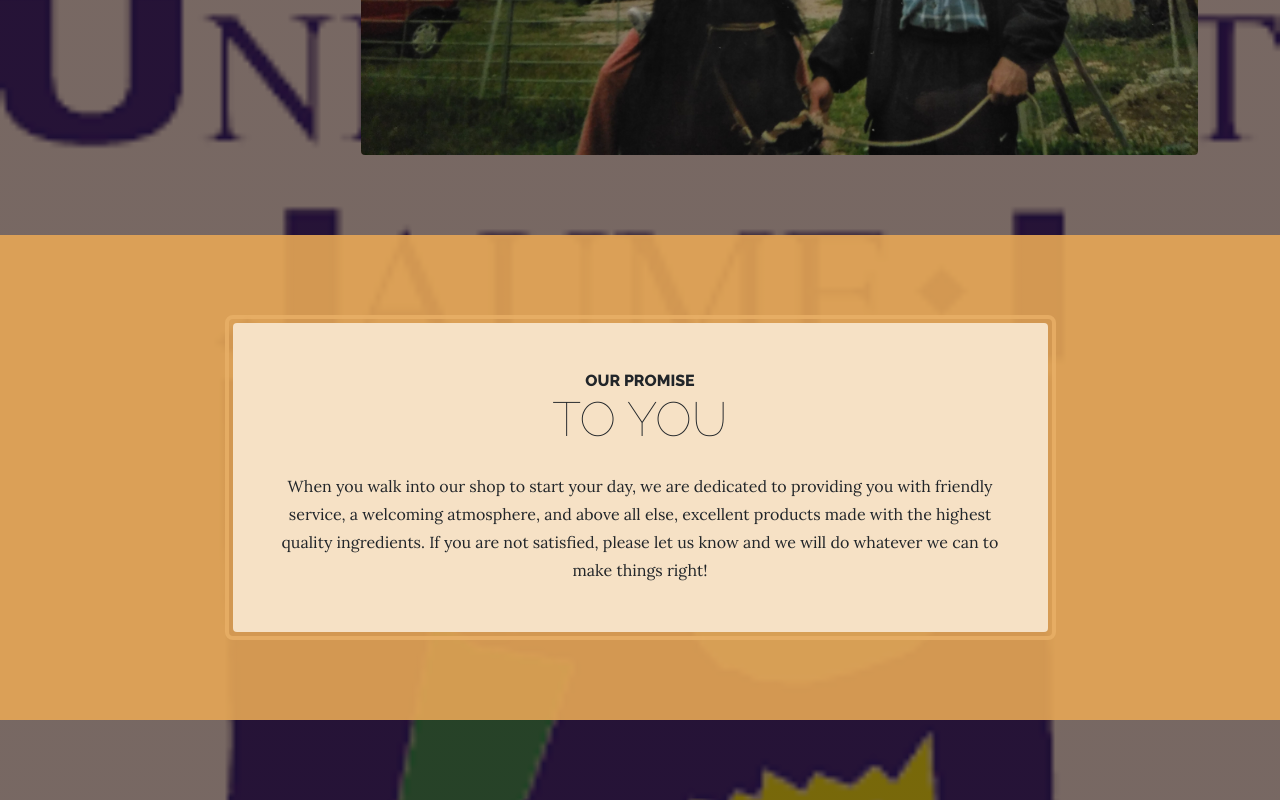
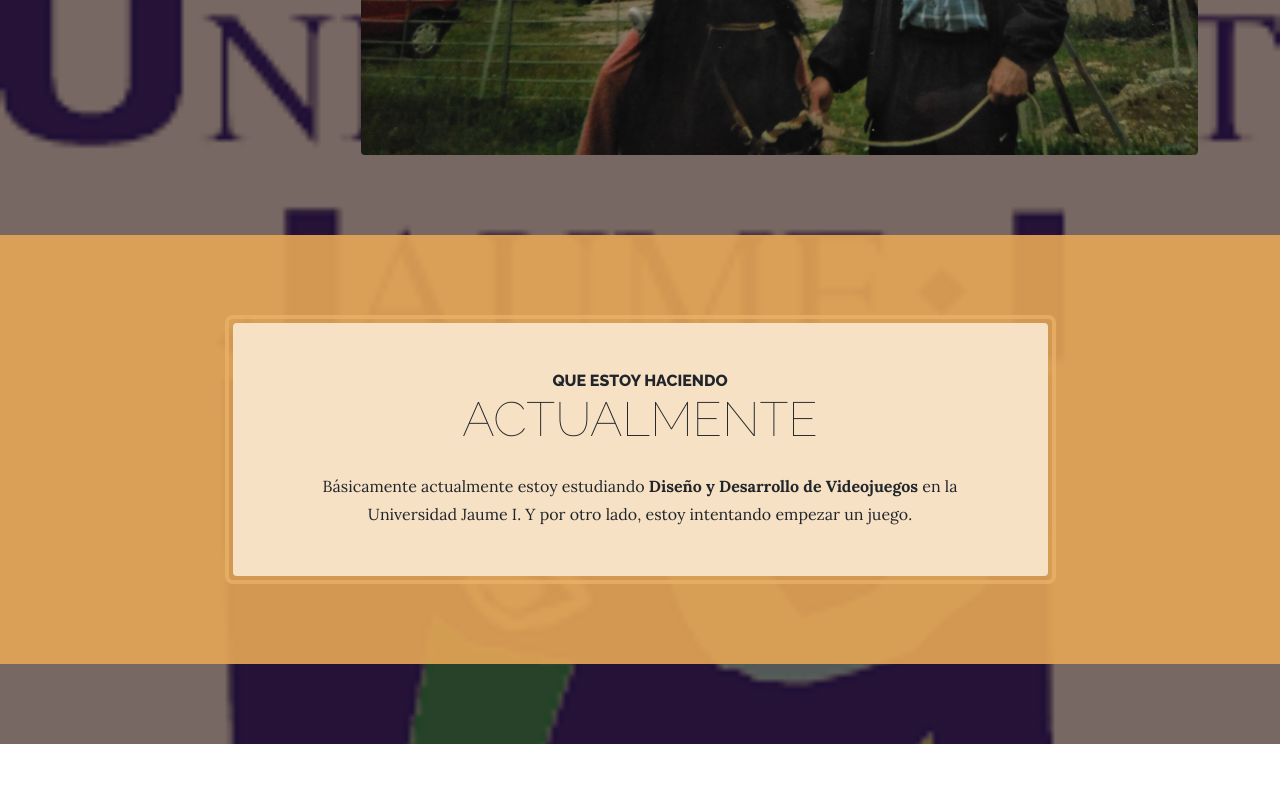
Before and after one commit to SergiSales/pagina-web-Sergi-Sales, a plain HTML site: page index.html in a window 1280 px wide. Shown: the part 912-1712 px from the top of the page. After the commit the page ends 1656 px from the top, so only its background shows below. Drawn offline with Linux system fonts and the light colour scheme.

Commit message:
Update index.html

```diff
--- a/index.html
+++ b/index.html
@@ -56,10 +56,10 @@
                     <div class="col-xl-9 mx-auto">
                         <div class="cta-inner bg-faded text-center rounded">
                             <h2 class="section-heading mb-4">
-                                <span class="section-heading-upper">Our Promise</span>
-                                <span class="section-heading-lower">To You</span>
+                                <span class="section-heading-upper">Que estoy haciendo</span>
+                                <span class="section-heading-lower">actualmente</span>
                             </h2>
-                            <p class="mb-0">When you walk into our shop to start your day, we are dedicated to providing you with friendly service, a welcoming atmosphere, and above all else, excellent products made with the highest quality ingredients. If you are not satisfied, please let us know and we will do whatever we can to make things right!</p>
+                            <p class="mb-0">Básicamente actualmente estoy estudiando <b>Diseño y Desarrollo de Videojuegos</b> en la Universidad Jaume I. Y por otro lado, estoy intentando empezar un juego.</p>
                         </div>
                     </div>
                 </div>
```
